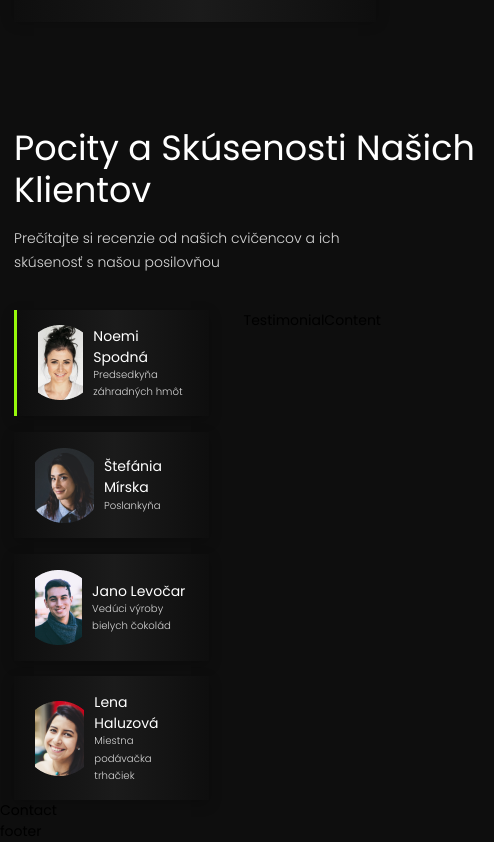
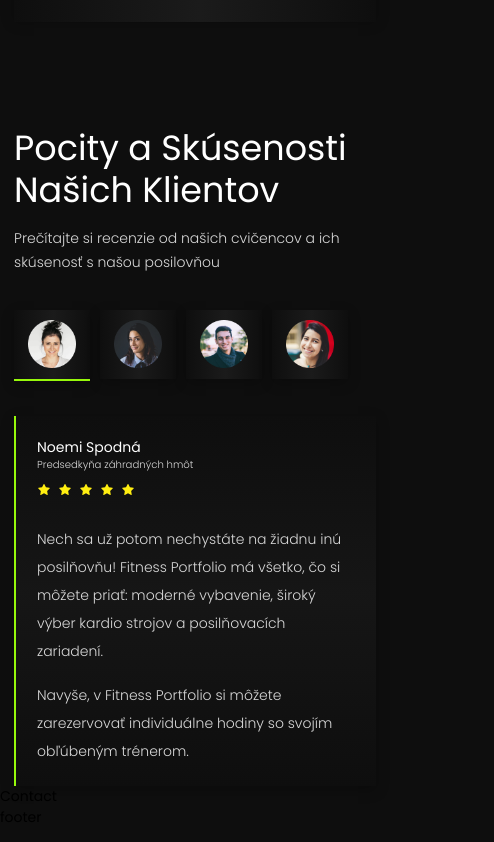
Before and after one commit to davidnx01/fitness-app, a React (Vite) app: page / in a window 390 px wide. Shown: the part 2997-3839 px from the top of the page, 494 px wide, since content can reach past the window. Built offline with nearby package versions, Linux system fonts and the light colour scheme.

Commit message:
Testimonial Logic, Functioning + Responsivity

```diff
--- /dev/null
+++ b/common/Components/Rating/FiveStars.jsx
@@ -0,0 +1,17 @@
+import React from 'react'
+import "./rating.css";
+import { AiFillStar } from "react-icons/ai";
+
+const FiveStars = () => {
+  return (
+    <div className='rating_stars'>
+      <AiFillStar color='#FFEE11' />
+      <AiFillStar color='#FFEE11' />
+      <AiFillStar color='#FFEE11' />
+      <AiFillStar color='#FFEE11' />
+      <AiFillStar color='#FFEE11' />
+    </div>
+  )
+}
+
+export default FiveStars
--- /dev/null
+++ b/common/Components/Rating/rating.css
@@ -0,0 +1,5 @@
+.rating_stars {
+    display: flex;
+    align-items: center;
+    gap: 0.5rem;
+}
--- a/common/Components/TestimonialContent/TestimonialContent.jsx
+++ b/common/Components/TestimonialContent/TestimonialContent.jsx
@@ -1,8 +1,28 @@
 import React from 'react'
+import { testimonialContent } from '../../Constants/TestimonialText'
+import "./testimonialContent.css";
+import FiveStars from '../Rating/FiveStars';
 
-const TestimonialContent = () => {
+const TestimonialContent = ( props ) => {
+
+  const { name, position, testimonial, testimonial2 } = testimonialContent[props.toggleValue];
+
   return (
-    <div>TestimonialContent</div>
+    <>
+      <div className="testimonial-content_wrap">
+        <div className="testimonial-content__user-info">
+          <h5>{name}</h5>
+          <p>{position}</p>
+          <FiveStars />
+        </div>
+
+        <div className="testimonial-content__user-review">
+          <p>{testimonial}</p>
+          <p>{testimonial2}</p>
+        </div>
+      </div>
+    </>
+
   )
 }
 
--- a/common/Components/TestimonialContent/testimonialContent.css
+++ b/common/Components/TestimonialContent/testimonialContent.css
@@ -0,0 +1,35 @@
+.testimonial-content_wrap {
+    width: 100%;
+    background: var(--testimonial-content-gradient);
+    border-left: 3px solid var(--primary-color);
+    padding: 1.5rem;
+    box-shadow: 0px 4px 12px rgba(0, 0, 0, 0.25);
+}
+
+.testimonial-content__user-info h5 {
+    color: white;
+    font-size: 1rem;
+    font-weight: 400;
+}
+
+.testimonial-content__user-info p {
+    font-size: .725rem;
+    margin-top: -0.125rem;
+    margin-bottom: .725rem;
+}
+
+.testimonial-content__user-review p {
+    max-width: 735px;
+    margin-top: 2rem;
+    line-height: 2em;
+}
+
+.testimonial-content__user-review p:nth-child(2) {
+    margin-top: 1.125rem;
+}
+
+@media only screen and (max-width: 750px) {
+    .testimonial-content_wrap {
+        border-left: 2px solid var(--primary-color);
+    }
+}
--- a/common/Components/TestimonialUser/TestimonialUser.jsx
+++ b/common/Components/TestimonialUser/TestimonialUser.jsx
@@ -4,7 +4,7 @@ import "./testimonialUser.css"
 const TestimonialUser = ( props ) => {
   return (
     <>
-    <div className={props.className}>
+    <div className={props.className} onClick={props.onClick}>
         <div className="testimonial_wrap">
           <div className="testimonial_user-avatar">
             <img src={props.photo} alt="User Photo" />
--- a/common/Components/TestimonialUser/testimonialUser.css
+++ b/common/Components/TestimonialUser/testimonialUser.css
@@ -1,16 +1,16 @@
 .testimonial_user-tab {
     padding: 1.125rem 1.5rem;
     background: var(--tab-gradient);
-    width: 100%;
     display: flex;
     align-items: center;
     justify-content: flex-start;
     transition: 0.125s ease-in-out;
     box-shadow: 0px 4px 12px rgba(0, 0, 0, 0.23);
+    width: 100%;
 }
 
 .testimonial_user-tab:hover {
-    transform: translate(25px);
+    transform: translate(15px);
     box-shadow: 0px 4px 18px rgba(10, 10, 10, 0.23);
 }
 
@@ -47,3 +47,26 @@
 .active {
     border-left: 3px solid var(--primary-color);
 }
+
+@media only screen and (max-width: 750px) {
+    .testimonial_user-info {
+        display: none;
+    }
+    .active {
+        border-left: 0;
+        border-bottom: 2px solid var(--primary-color);
+    }
+    .testimonial_user-tab:hover {
+        transform: translate(0px, -8px);
+    }
+}
+
+@media only screen and (max-width: 620px) {
+    .testimonial_user-avatar {
+        height: 48px;
+        width: 48px;
+    }
+    .testimonial_user-tab {
+        padding: 0.75rem 1rem;
+    }
+}
--- /dev/null
+++ b/common/Constants/TestimonialText.js
@@ -0,0 +1,26 @@
+export const testimonialContent = [
+    {
+        name: "Noemi Spodná",
+        position: "Predsedkyňa záhradných hmôt",
+        testimonial: "Nech sa už potom nechystáte na žiadnu inú posilňovňu! Fitness Portfolio má všetko, čo si môžete priať: moderné vybavenie, široký výber kardio strojov a posilňovacích zariadení.",
+        testimonial2: "Navyše, v Fitness Portfolio si môžete zarezervovať individuálne hodiny so svojím obľúbeným trénerom."
+    },
+    {
+        name: "Štefánia Mírska",
+        position: "Poslankyňa",
+        testimonial: "Cítite sa vo svojom tele nekomfortne a chcete sa konečne zmeniť? Navštívte Fitness Portfolio a začnite svoju cestu k zdravému životnému štýlu. Ich programy na chudnutie sú účinné a zamerané na vaše individuálne potreby.",
+        testimonial2: "Nájdete tu tiež širokú ponuku proteínových kokteilov a zdravých snackov, ktoré vám pomôžu doplniť energiu."
+    },
+    {
+        name: "Jano Levočar",
+        position: "Vedúci výroby bielych čokolád",
+        testimonial: "Som športovec a Fitness Portfolio mi poskytuje všetko, čo potrebujem na svoj tréning. Ich vybavenie je špičkové, či už ide o voľné závažia alebo posilňovacie stroje. Tréneri sú vynikajúci a vedia mi pomôcť s mnohými technickými detailami.",
+        testimonial2: "Odporúčam tento fitnes centrum pre každého, kto si váži kvalitu a profesionálny prístup."
+    },
+    {
+        name: "Lena Haluzová",
+        position: "Miestna podávačka trhačiek",
+        testimonial: "Ak chcete zlepšiť svoju fyzickú kondíciu alebo sa pripraviť na maratón, Fitness Portfolio je správne miesto pre vás. Ich tréningové plány sú šití na mieru a zohľadňujú vaše individuálne potreby.",
+        testimonial2: "Tréneri sú veľmi motivujúci a vedia vám pomôcť dosiahnuť vaše ciele. Odporúčam tento fitnes centrum každému, kto sa chce posunúť vpred."
+    },
+]
--- a/common/Containers/Testimonial/Testimonial.jsx
+++ b/common/Containers/Testimonial/Testimonial.jsx
@@ -7,7 +7,7 @@ import TestimonialContent from '../../Components/TestimonialContent/TestimonialC
 
 const Testimonial = () => {
 
-  const [testimonialToggle, setTestimonialToggle] = useState(1);
+  const [testimonialToggle, setTestimonialToggle] = useState(0);
 
   return (
     <>
@@ -26,30 +26,52 @@ const Testimonial = () => {
               photo={User1}
               name="Noemi Spodná"
               position="Predsedkyňa záhradných hmôt"
-              className="testimonial_user-tab active"
+              className=
+              {testimonialToggle === 0
+                ? "testimonial_user-tab active"
+                : "testimonial_user-tab"
+              }
+              onClick = {() => setTestimonialToggle(0)}
             />
             <TestimonialUser
               photo={User2}
               name="Štefánia Mírska"
               position="Poslankyňa"
-              className="testimonial_user-tab"
+              className=
+                {testimonialToggle === 1
+                  ? "testimonial_user-tab active"
+                  : "testimonial_user-tab"
+                }
+              onClick = {() => setTestimonialToggle(1)}
             />
             <TestimonialUser
               photo={User3}
               name="Jano Levočar"
               position="Vedúci výroby bielych čokolád"
-              className="testimonial_user-tab"
+              className=
+              {testimonialToggle === 2
+                ? "testimonial_user-tab active"
+                : "testimonial_user-tab"
+              }
+              onClick = {() => setTestimonialToggle(2)}
             />
             <TestimonialUser
               photo={User4}
               name="Lena Haluzová"
               position="Miestna podávačka trhačiek"
-              className="testimonial_user-tab"
+              className=
+              {testimonialToggle === 3
+                ? "testimonial_user-tab active"
+                : "testimonial_user-tab"
+              }
+              onClick = {() => setTestimonialToggle(3)}
             />
           </div>
 
           <div className="testimonial_right-side">
-            <TestimonialContent />
+            <TestimonialContent
+              toggleValue={testimonialToggle}
+            />
           </div>
         </div>
 
--- a/common/Containers/Testimonial/testimonial.css
+++ b/common/Containers/Testimonial/testimonial.css
@@ -1,5 +1,5 @@
 .testimonial_heading .headings h2 {
-    width: 480px;
+    max-width: 480px;
 }
 
 .testimonial_heading .headings p {
@@ -9,17 +9,53 @@
 .testimonial_main-wrapper {
     display: flex;
     align-items: flex-start;
-    justify-content: flex-start;
+    margin-top: 2.5rem;
+    width: 100%;
     gap: 2.5rem;
-    margin-top: 2.5rem;
 }
 
 .testimonial_left-side {
     flex-basis: 44%;
-    width: 100%;
     display: flex;
     align-items: flex-start;
     justify-content: flex-start;
     gap: 1.125rem;
     flex-direction: column;
 }
+
+@media only screen and (max-width: 1150px) {
+    .testimonial_left-side {
+        flex-basis: 50%;
+    }
+
+    .testimonial_right-side {
+        flex-basis: 50%;
+    }
+}
+
+@media only screen and (max-width: 750px) {
+    .testimonial_main-wrapper {
+        flex-direction: column;
+        justify-content: center;
+        align-items: flex-start;
+    }
+    .testimonial_left-side {
+        flex-basis: 100%;
+    }
+
+    .testimonial_right-side {
+        flex-basis: 100%;
+    }
+
+    .testimonial_left-side {
+        flex-direction: row;
+        justify-content: center;
+        gap: 2rem;
+    }
+}
+
+@media only screen and (max-width: 420px) {
+    .testimonial_left-side {
+        gap: .725rem;
+    }
+}
```
Also changed, not shown: common/Components/Rating/FourHalfStars.jsx (added, +18 -0 lines), common/Components/Rating/FourStars.jsx (added, +18 -0 lines).
